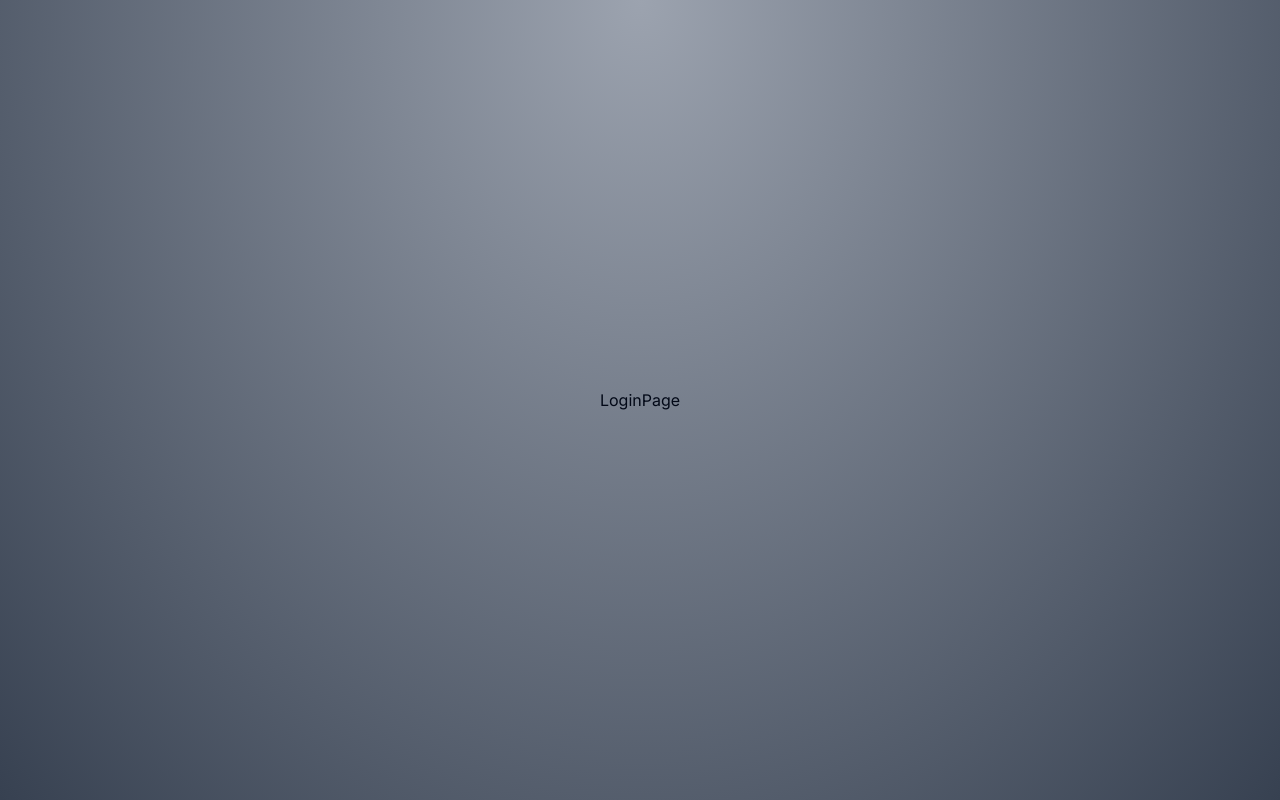
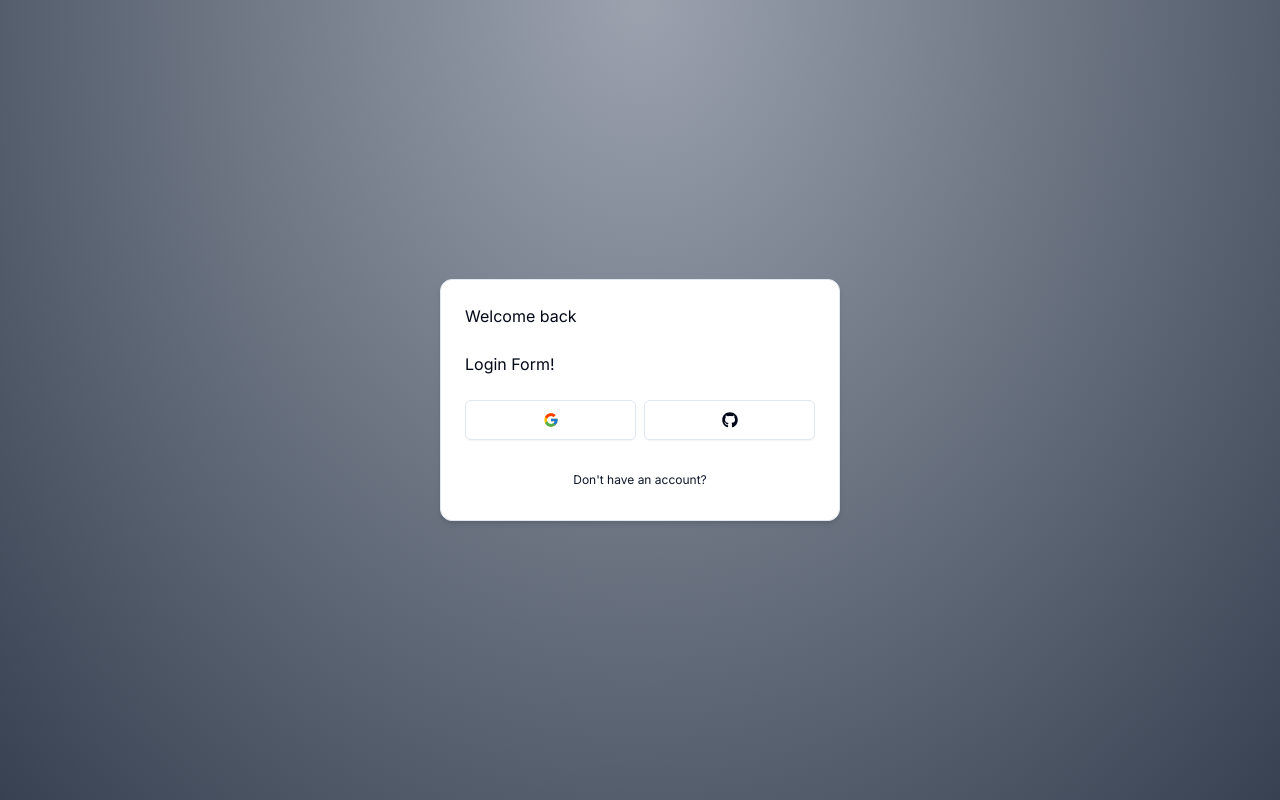
Before and after one commit to howardsolutions/next-auth-advanced, a Next.js app: page /auth/login in a window 1280 px wide. Built offline with nearby package versions, Linux system fonts and the light colour scheme.

Commit message:
chore: update application metadata

```diff
--- a/app/auth/login/page.tsx
+++ b/app/auth/login/page.tsx
@@ -1,7 +1,10 @@
+import LoginForm from "@/components/auth/login-form"
 
 function LoginPage() {
   return (
-    <div>LoginPage</div>
+    <div>
+      <LoginForm />
+    </div>
   )
 }
 
--- a/app/layout.tsx
+++ b/app/layout.tsx
@@ -5,8 +5,8 @@ import './globals.css'
 const inter = Inter({ subsets: ['latin'] })
 
 export const metadata: Metadata = {
-  title: 'Create Next App',
-  description: 'Generated by create next app',
+  title: 'Next Advanced Auth',
+  description: 'Advanced Authentication application created by Howard Phung',
 }
 
 export default function RootLayout({
```
Also changed, not shown: app/auth/register/page.tsx (added).
